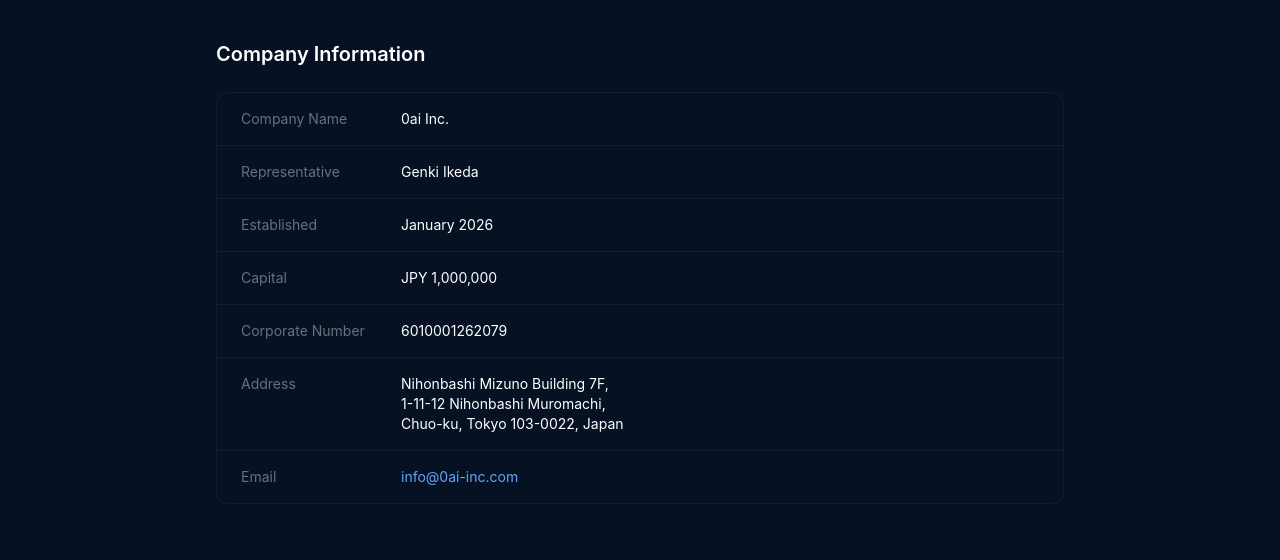
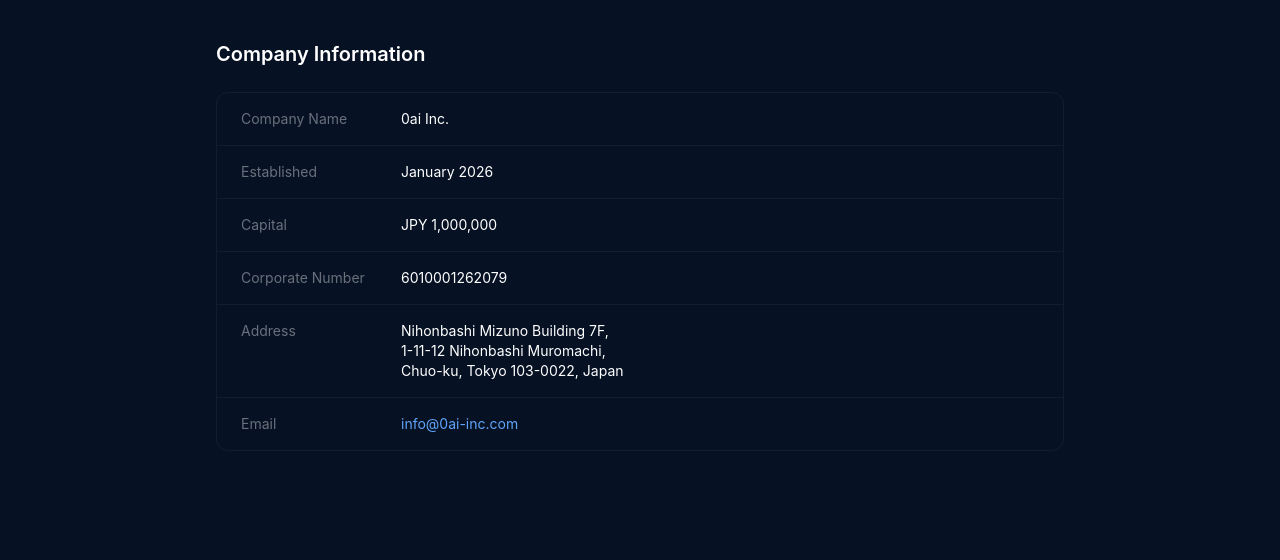
Before and after one commit to 0ai-Inc/hp, an Astro site: page /en/about in a window 1280 px wide. Shown: the part 240-800 px from the top of the page. Built offline with nearby package versions, Linux system fonts and the light colour scheme; Astro itself is replaced by a stand-in of ours.

Commit message:
feat: Comment out representative information in about and privacy pages

```diff
--- a/src/i18n/ui.ts
+++ b/src/i18n/ui.ts
@@ -47,8 +47,8 @@ export const ui = {
     'about.company.title': '会社情報',
     'about.company.name.label': '会社名',
     'about.company.name': '株式会社0ai',
-    'about.company.representative': '代表者',
-    'about.company.representative.value': '池田 元気',
+    // 'about.company.representative': '代表者',
+    // 'about.company.representative.value': '池田 元気',
     'about.company.address': '所在地',
     'about.company.address.value': '〒103-0022\n東京都中央区日本橋室町1丁目11番12号\n日本橋水野ビル7階',
     'about.company.established': '設立',
@@ -119,8 +119,8 @@ export const ui = {
     'about.company.title': 'Company Information',
     'about.company.name.label': 'Company Name',
     'about.company.name': '0ai Inc.',
-    'about.company.representative': 'Representative',
-    'about.company.representative.value': 'Genki Ikeda',
+    // 'about.company.representative': 'Representative',
+    // 'about.company.representative.value': 'Genki Ikeda',
     'about.company.address': 'Address',
     'about.company.address.value': 'Nihonbashi Mizuno Building 7F,\n1-11-12 Nihonbashi Muromachi,\nChuo-ku, Tokyo 103-0022, Japan',
     'about.company.established': 'Established',
--- a/src/pages/about.astro
+++ b/src/pages/about.astro
@@ -18,10 +18,10 @@ const t = useTranslations('ja');
               <dt class="sm:w-40 text-sm text-white/40 mb-1 sm:mb-0">{t('about.company.name.label')}</dt>
               <dd class="text-sm">{t('about.company.name')}</dd>
             </div>
-            <div class="flex flex-col sm:flex-row px-6 py-4">
+            <!-- <div class="flex flex-col sm:flex-row px-6 py-4">
               <dt class="sm:w-40 text-sm text-white/40 mb-1 sm:mb-0">{t('about.company.representative')}</dt>
               <dd class="text-sm">{t('about.company.representative.value')}</dd>
-            </div>
+            </div> -->
             <div class="flex flex-col sm:flex-row px-6 py-4">
               <dt class="sm:w-40 text-sm text-white/40 mb-1 sm:mb-0">{t('about.company.established')}</dt>
               <dd class="text-sm">{t('about.company.established.value')}</dd>
--- a/src/pages/en/about.astro
+++ b/src/pages/en/about.astro
@@ -18,10 +18,10 @@ const t = useTranslations('en');
               <dt class="sm:w-40 text-sm text-white/40 mb-1 sm:mb-0">Company Name</dt>
               <dd class="text-sm">{t('about.company.name')}</dd>
             </div>
-            <div class="flex flex-col sm:flex-row px-6 py-4">
+            <!-- <div class="flex flex-col sm:flex-row px-6 py-4">
               <dt class="sm:w-40 text-sm text-white/40 mb-1 sm:mb-0">{t('about.company.representative')}</dt>
               <dd class="text-sm">{t('about.company.representative.value')}</dd>
-            </div>
+            </div> -->
             <div class="flex flex-col sm:flex-row px-6 py-4">
               <dt class="sm:w-40 text-sm text-white/40 mb-1 sm:mb-0">{t('about.company.established')}</dt>
               <dd class="text-sm">{t('about.company.established.value')}</dd>
--- a/src/pages/en/privacy.astro
+++ b/src/pages/en/privacy.astro
@@ -60,7 +60,7 @@ import LegalLayout from '../../layouts/LegalLayout.astro';
     0ai Inc.<br />
     Nihonbashi Mizuno Building 7F, 1-11-12 Nihonbashi Muromachi,<br />
     Chuo-ku, Tokyo 103-0022, Japan<br />
-    Representative: Genki Ikeda<br />
+    <!-- Representative: Genki Ikeda<br /> -->
     Email: <a href="mailto:info@0ai-inc.com">info@0ai-inc.com</a>
   </p>
 </LegalLayout>
--- a/src/pages/privacy.astro
+++ b/src/pages/privacy.astro
@@ -59,7 +59,7 @@ import LegalLayout from '../layouts/LegalLayout.astro';
   <p>
     株式会社0ai<br />
     〒103-0022 東京都中央区日本橋室町1丁目11番12号 日本橋水野ビル7階<br />
-    代表者: 池田 元気<br />
+    <!-- 代表者: 池田 元気<br /> -->
     メール: <a href="mailto:info@0ai-inc.com">info@0ai-inc.com</a>
   </p>
 </LegalLayout>
```
Also changed, not shown: .specstory/statistics.json.
